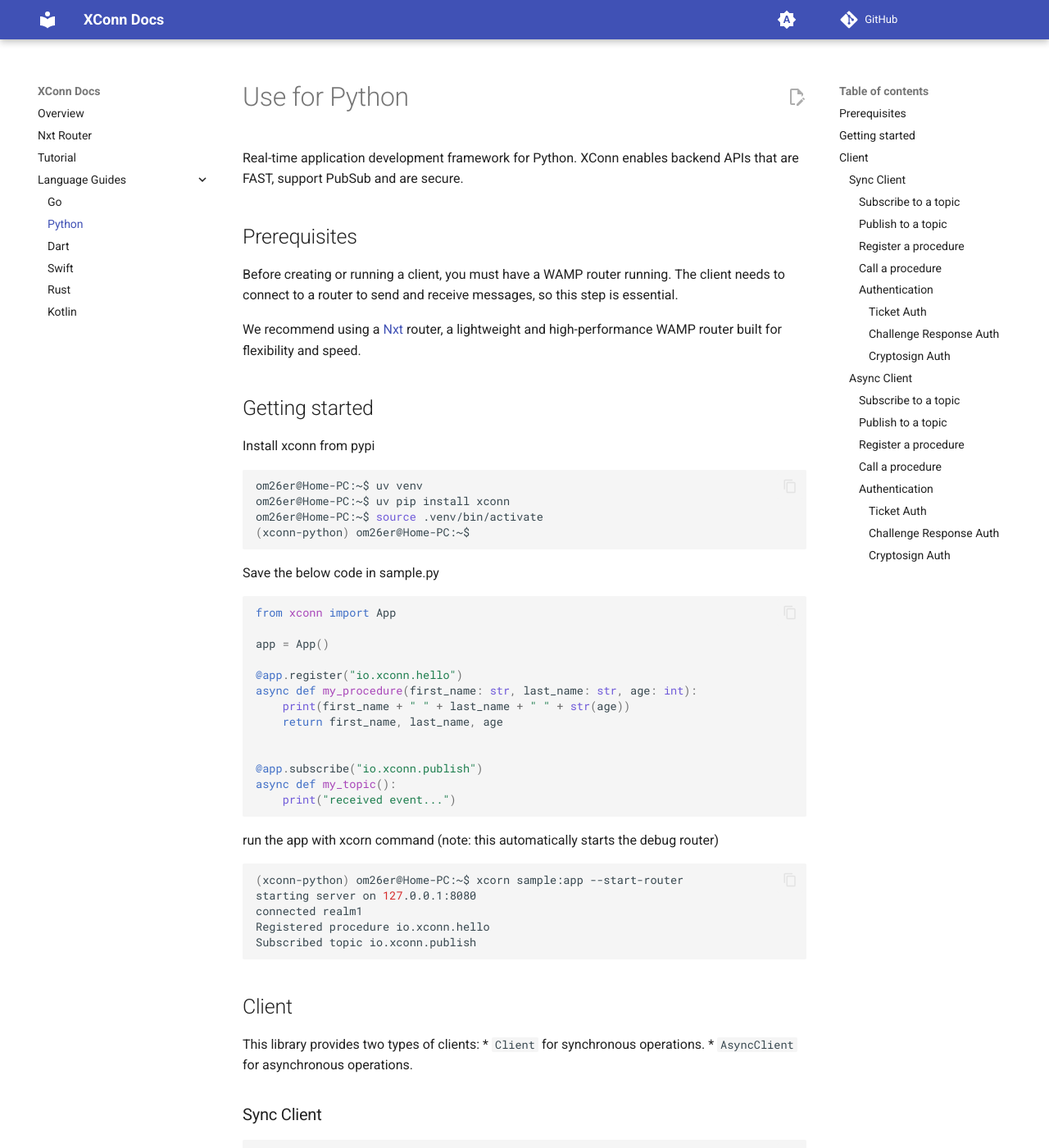
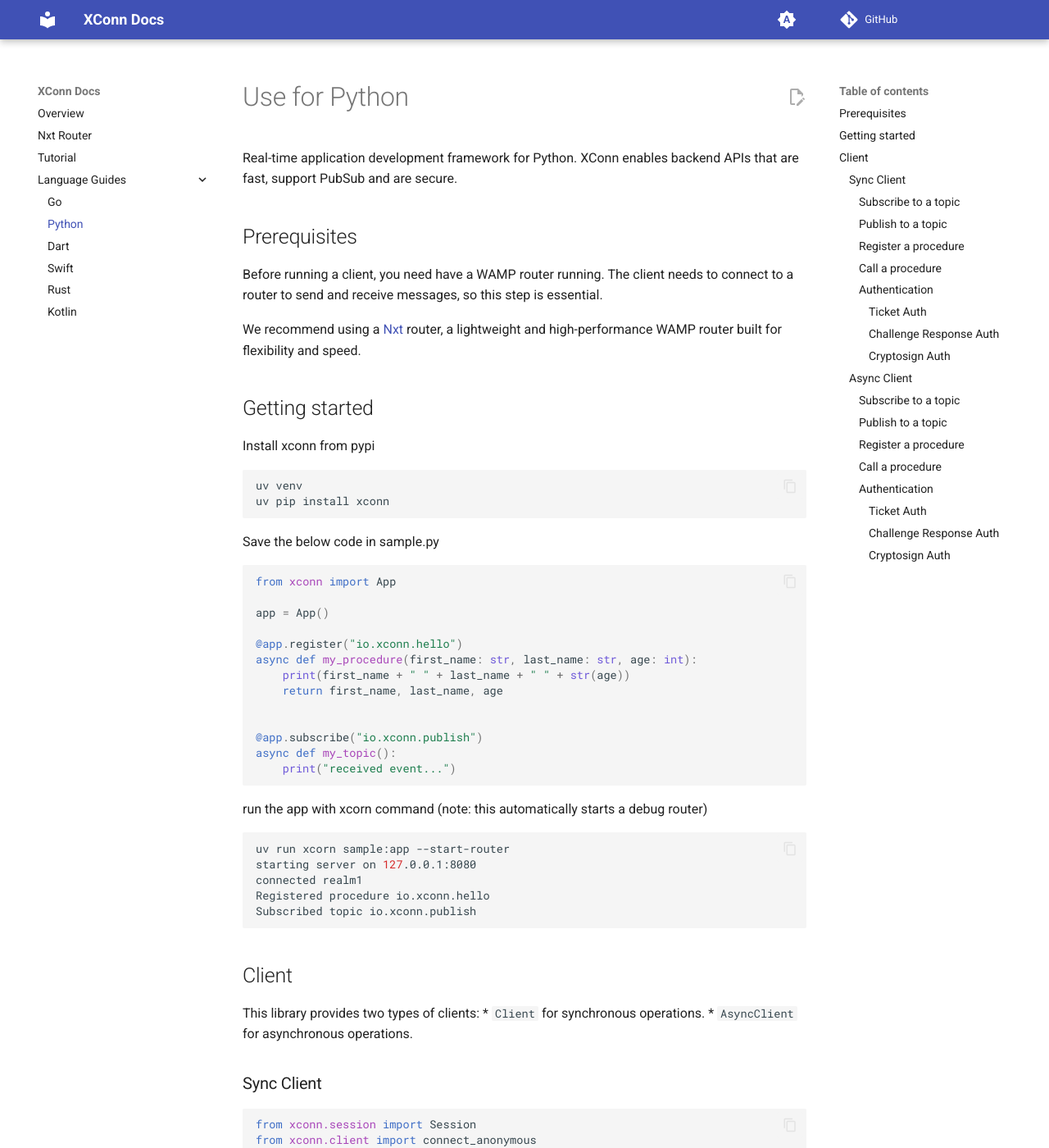
Before and after one commit to xconnio/xconn-docs, an MkDocs documentation site: the page built from docs/language-guides/python.md, in a window 1280 px wide and 1400 px high. Shown: the whole window at 82% size. Built offline with MkDocs 1.6.1 and Material for MkDocs 9.7.7, drawn with Linux system fonts in a browser that asks for light colours.

Commit message:
Update python.md

````diff
--- a/docs/language-guides/python.md
+++ b/docs/language-guides/python.md
@@ -1,19 +1,17 @@
 # Use for Python
-Real-time application development framework for Python. XConn enables backend APIs that are FAST, support PubSub and
+Real-time application development framework for Python. XConn enables backend APIs that are fast, support PubSub and
 are secure.
 
 ## Prerequisites
-Before creating or running a client, you must have a WAMP router running. The client needs to connect to a router to send and receive messages, so this step is essential.
+Before running a client, you need have a WAMP router running. The client needs to connect to a router to send and receive messages, so this step is essential.
 
 We recommend using a [Nxt](https://xconn.dev/nxt/) router, a lightweight and high-performance WAMP router built for flexibility and speed.
 
 ## Getting started
 Install xconn from pypi
 ```shell
-om26er@Home-PC:~$ uv venv
-om26er@Home-PC:~$ uv pip install xconn
-om26er@Home-PC:~$ source .venv/bin/activate
-(xconn-python) om26er@Home-PC:~$
+uv venv
+uv pip install xconn
 ```
 
 Save the below code in sample.py
@@ -32,9 +30,9 @@
 async def my_topic():
     print("received event...")
 ```
-run the app with xcorn command (note: this automatically starts the debug router)
+run the app with xcorn command (note: this automatically starts a debug router)
 ```shell
-(xconn-python) om26er@Home-PC:~$ xcorn sample:app --start-router
+uv run xcorn sample:app --start-router
 starting server on 127.0.0.1:8080
 connected realm1
 Registered procedure io.xconn.hello
````
